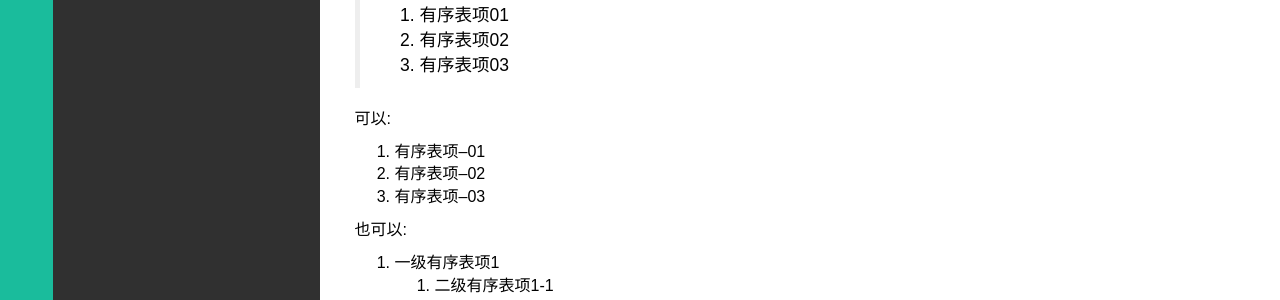
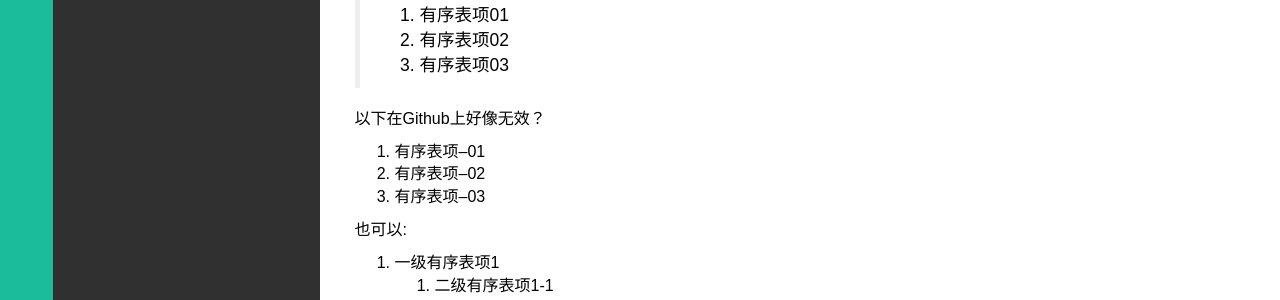
Before and after one commit to NemoTec/NemoTec.github.io, a Jekyll site: the page built from _posts/提升/2015-11-07-markdown-syntax.md, in a window 1280 px wide. Shown: the part 1515-1815 px from the top of the page. Built offline with Jekyll 4.4.1, drawn with Linux system fonts in a browser that asks for light colours; Markdown is read by kramdown in place of the engine named in the settings.

Commit message:
modify article markdown syntax.

```diff
--- a/_posts/提升/2015-11-07-markdown-syntax.md
+++ b/_posts/提升/2015-11-07-markdown-syntax.md
@@ -59,7 +59,7 @@ description: 这篇是个人学习Markdown语法技巧时的总结，用纯文
 >2. 有序表项02
 >3. 有序表项03
 
-可以:
+以下在Github上好像无效？
 102. 有序表项--01
 2. 有序表项--02
 7. 有序表项--03
```
